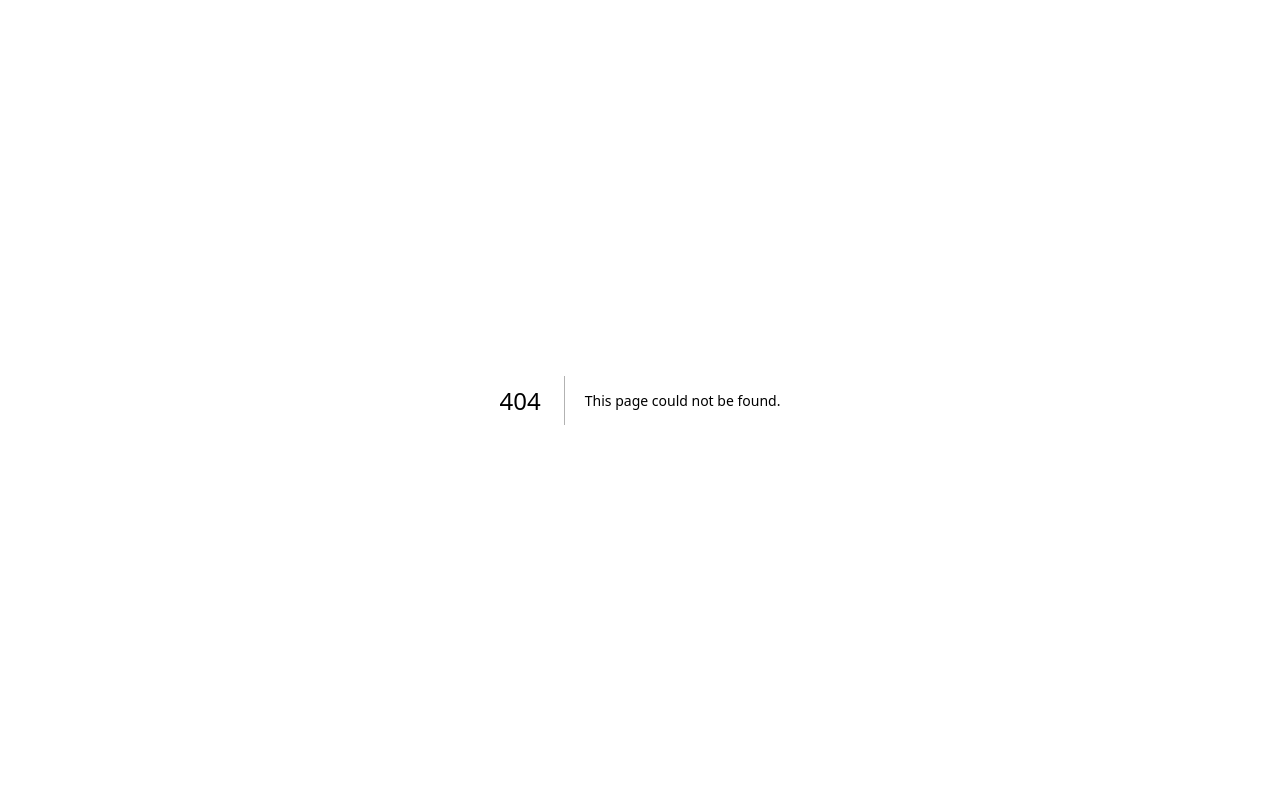
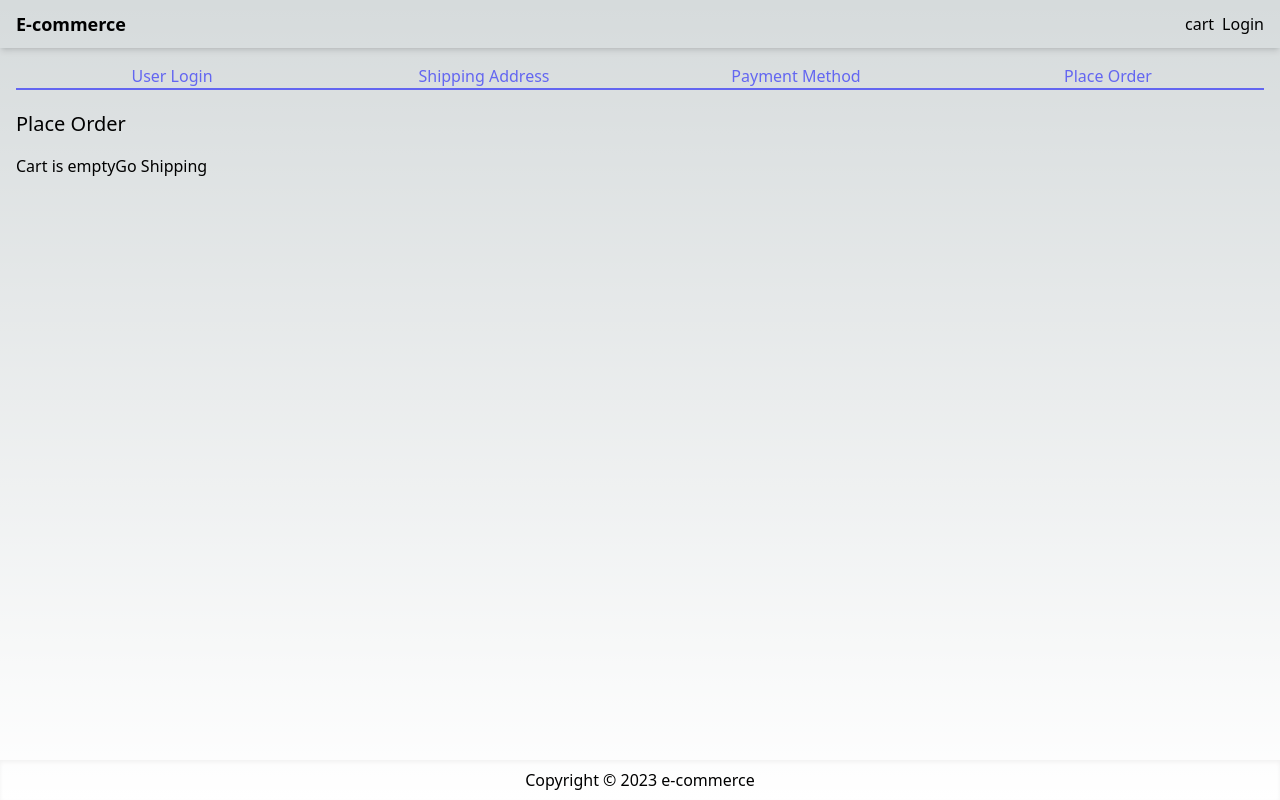
Before and after one commit to BabulKumar2022/e-commerce-next-23, a Next.js app: page /placeOrder in a window 1280 px wide. Before the commit this address had no page. Built offline with nearby package versions, Linux system fonts and the light colour scheme; no server answers.

Commit message:
placeOrder

```diff
--- a/pages/cart.js
+++ b/pages/cart.js
@@ -22,11 +22,12 @@ const CartScreen = () => {
     const updateCartHandler = async (item, qty) =>{
     const quantity = Number(qty);
     const { data} = await axios.get(`/api/product/${item._id}`)
+
     if(data.countInStock < quantity){
-      toast.error('Sorry. Product is out of stock');
+      return toast.error('Sorry. Product is out of stock');
     }
     dispatch({type: 'CART_ADD_ITEM', payload:{...item, quantity}})
-
+      return toast.success('Product added to the cart')
     }
   return (
     <Layout title="Shopping Cart">
--- a/pages/index.js
+++ b/pages/index.js
@@ -30,7 +30,7 @@ export default function Home({products}) {
     }
     dispatch({type: 'CART_ADD_ITEM', payload: {...product, quantity}})
     // router.push('/cart');
-    toast.success('Product added to the cart')
+    toast.success('Product updated to the cart')
 }
   return (
     <Layout title="Home Page">
--- a/pages/payment.js
+++ b/pages/payment.js
@@ -7,6 +7,7 @@ import React, { useContext, useEffect, useState } from 'react'
 import { toast } from 'react-toastify';
 
 const PaymentScreen = () => {
+
     const [selectedPaymentMethod, setSelectedPaymentMethod] = useState('');
 
     const {state, dispatch} = useContext(Store);
@@ -51,12 +52,13 @@ const PaymentScreen = () => {
                             className='p-2 outline-none focus:ring-0'
                             id={payment}
                             type="radio"
-                            checked = {selectedPaymentMethod === payment}
+                            // checked = {selectedPaymentMethod === payment}
                             onChange = {() =>  selectedPaymentMethod(payment)}
                              />
                              <label className='p-2' htmlFor={payment}>{payment}</label>
                         </div>
                     ))}
+
                     <div className="mb-4 flex justify-between">
                         <button onClick={() => router.push('/shipping')}
                         type='button'
@@ -64,7 +66,7 @@ const PaymentScreen = () => {
                         >
                             Back
                         </button>
-                        <button className='primary-button'>Next</button>
+                        <button className='primary-button' href="/placeOrder">Next</button>
                     </div>
 
             </form>
--- /dev/null
+++ b/pages/placeOrder.js
@@ -0,0 +1,40 @@
+import CheckOutWizard from '@/components/CheckOutWizard';
+import Layout from '@/components/Layout';
+import { Store } from '@/utils/Store';
+import Link from 'next/link';
+import React, { useContext } from 'react'
+
+const PlaceOrderScreen = () => {
+    const {state, dispatch} = useContext(Store);
+    const {cart} = state;
+    const {cartItems, shippingAddress, paymentMethod} = cart;
+  return (
+    <Layout title="place order">
+    <CheckOutWizard activeStep={3}/>
+    <h1 className='mb-4 text-xl'>Place Order</h1>
+    {
+        cartItems.length === 0 ?
+        (<div>
+            Cart is empty<Link href="/">Go Shipping</Link>
+        </div>) :
+        (<div className='grid md:grid-cols-4 md:gap-5'>
+            <div className="overflow-x-auto md:col-span-2">
+                <div className="card p-5">
+                    <h2 className="mb-2 text-lg">Shipping Address</h2>
+                    {shippingAddress.fullName},
+                    {shippingAddress.city}, {' '}
+                    {shippingAddress.postalCode}, {' '}
+                    {shippingAddress.country}
+                </div>
+                <div className="">
+                    <Link href='/shipping'>Edit</Link>
+                </div>
+            </div>
+
+        </div>)
+    }
+    </Layout>
+  )
+}
+
+export default PlaceOrderScreen;
--- a/pages/product/[slug].js
+++ b/pages/product/[slug].js
@@ -79,7 +79,7 @@ export async function getServerSideProps(context){
     const {slug} = params;
 
     await db.connect();
-  let product = await Product.findOne({ slug }).lean();
+  let product = await Product.findOne({slug}).lean();
     await db.disconnect();
     return {
         props: {
```
Also changed, not shown: 1 other file (tests, documents, lock files or other folders).
